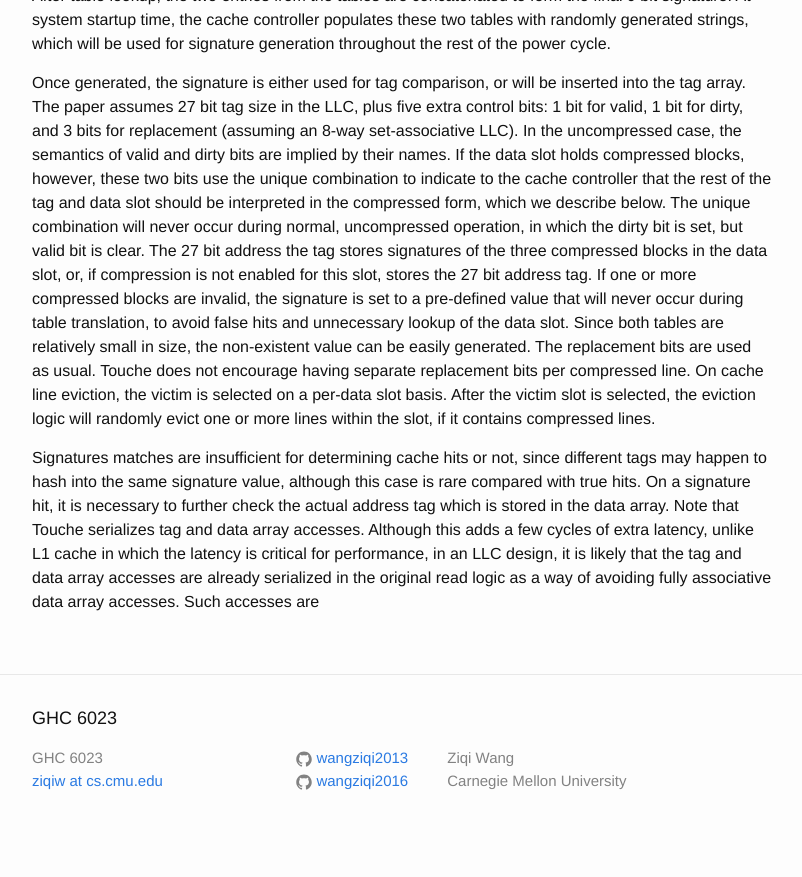
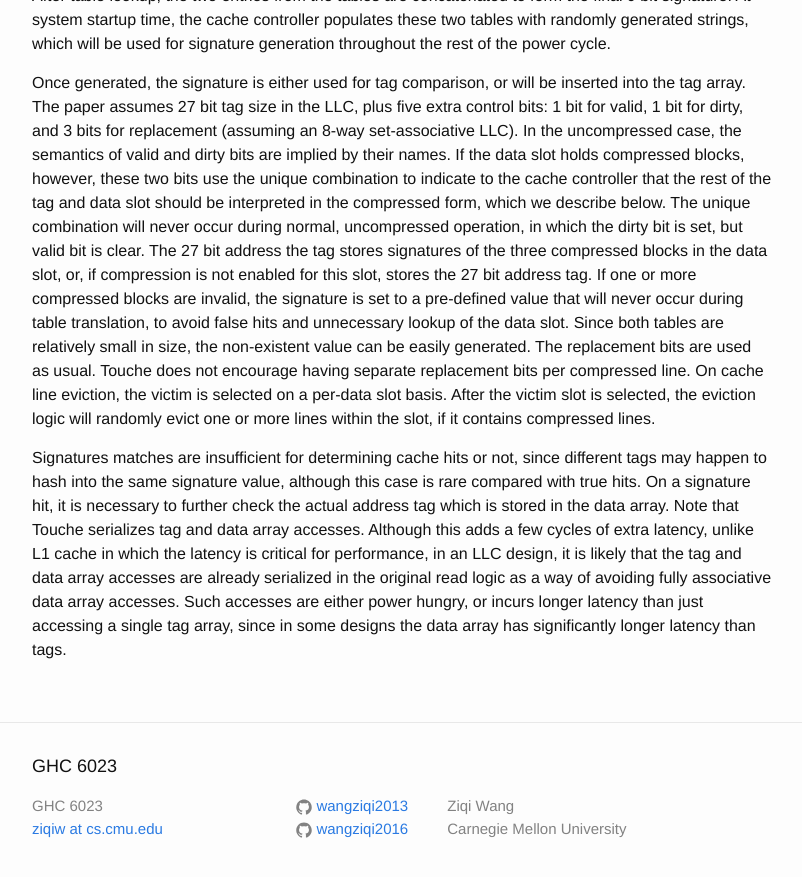
Before and after one commit to wangziqi2013/wangziqi2013.github.io, a Jekyll site: the page built from _posts/2020-06-06-touche.markdown, in a window 1280 px wide and 900 px high, scrolled down 1483 px. Shown: the top 877 px of the window, without its empty margins (238-1040 px from the left). Built offline with Jekyll 4.4.1, drawn with Linux system fonts in a browser that asks for light colours; before the commit the page ends 2335 px from its top, so only the background shows below that.

```diff
--- a/_posts/2020-06-06-touche.markdown
+++ b/_posts/2020-06-06-touche.markdown
@@ -72,4 +72,6 @@ the same signature value, although this case is rare compared with true hits. On
 to further check the actual address tag which is stored in the data array. Note that Touche serializes tag and
 data array accesses. Although this adds a few cycles of extra latency, unlike L1 cache in which the latency is critical
 for performance, in an LLC design, it is likely that the tag and data array accesses are already serialized in the
-original read logic as a way of avoiding fully associative data array accesses. Such accesses are
+original read logic as a way of avoiding fully associative data array accesses. Such accesses are either power hungry, or
+incurs longer latency than just accessing a single tag array, since in some designs the data array has significantly longer
+latency than tags.
```
